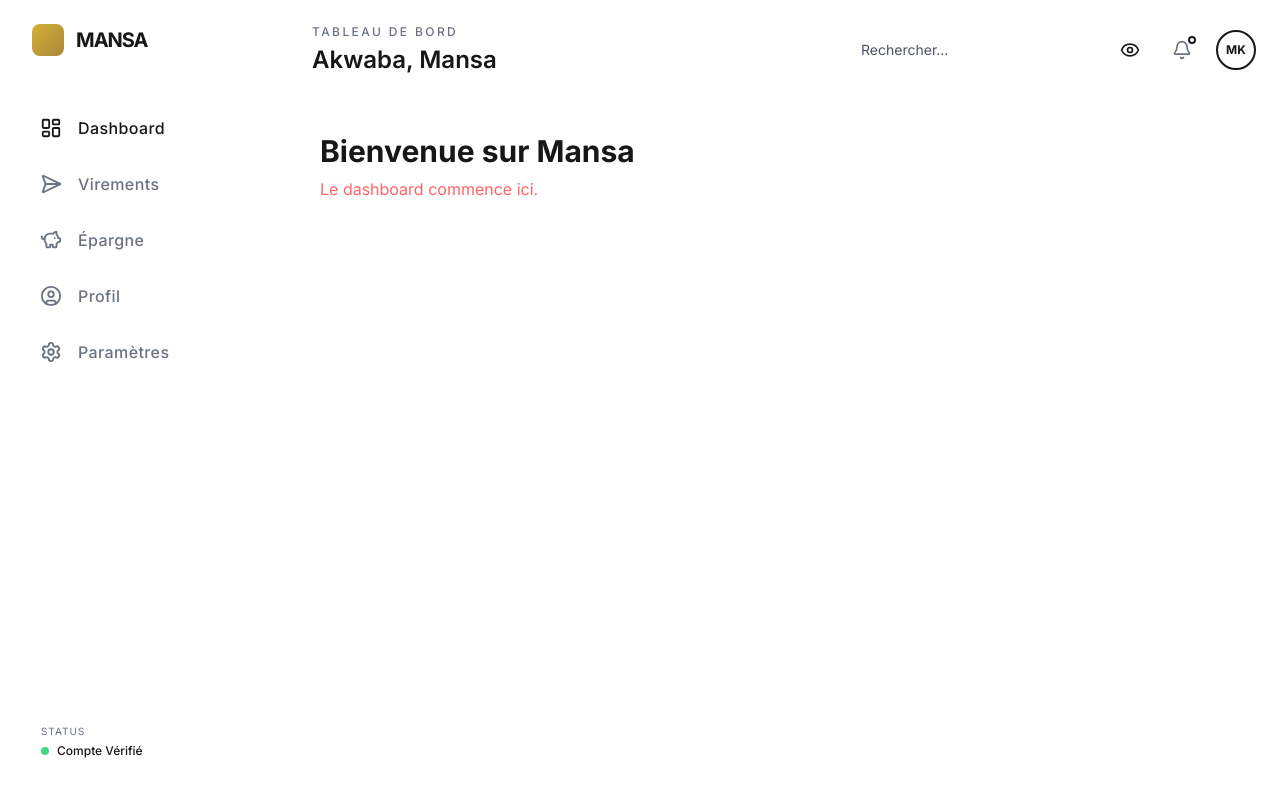
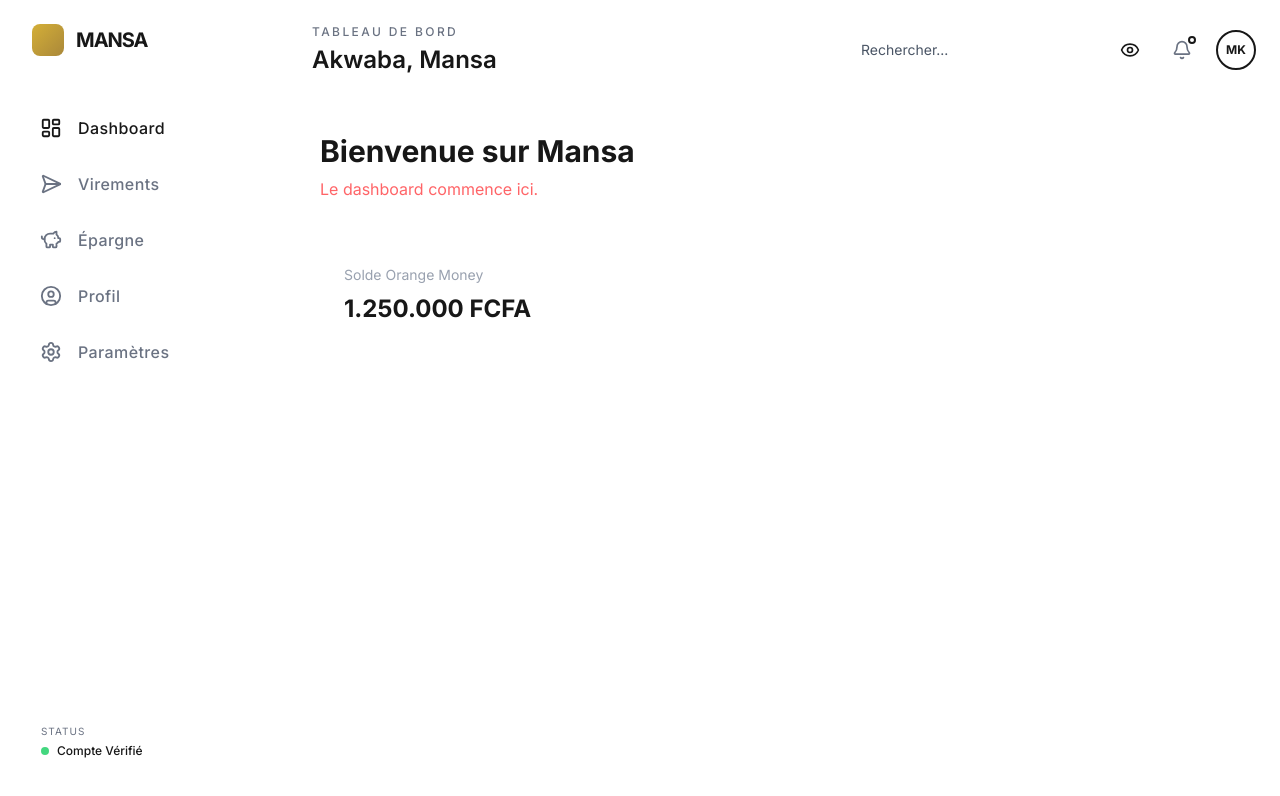
Before and after one commit to JojoKouam/mansa-next-gen, a Next.js app: page / in a window 1280 px wide. Shown: the top 796 px of the page. Built offline with nearby package versions, Linux system fonts and the light colour scheme.

Commit message:
[ADD]privacy context and header with master toggle

```diff
--- a/src/app/layout.tsx
+++ b/src/app/layout.tsx
@@ -2,6 +2,7 @@ import "./globals.css";
 import { Inter } from "next/font/google";
 import { Sidebar } from "@/components/layout/Sidebar";
 import { Header } from "@/components/layout/Header";
+import { PrivacyProvider } from "@/context/PrivacyContext";
 
 const inter = Inter({ subsets: ["latin"] });
 
@@ -13,6 +14,7 @@ export default function RootLayout({
   return (
     <html lang="fr">
       <body className={`${inter.className} bg-mansa-black text-mansa-offWhite antialiased`}>
+        <PrivacyProvider>
         <div className="flex min-h-screen">
           {/* 1. La Sidebar reste à gauche */}
           <Sidebar />
@@ -27,6 +29,7 @@ export default function RootLayout({
             </main>
           </div>
         </div>
+        </PrivacyProvider>
       </body>
     </html>
   );
--- a/src/app/page.tsx
+++ b/src/app/page.tsx
@@ -1,8 +1,19 @@
+"use client";
+import { usePrivacy } from "@/context/PrivacyContext";
 export default function Home() {
+    const { isPrivate } = usePrivacy();
   return (
     <div>
       <h1 className="text-3xl font-bold">Bienvenue sur Mansa</h1>
       <p className="text-red-400 mt-2">Le dashboard commence ici.</p>
+      <div className="mt-10 p-6 bg-mansa-anthracite rounded-2xl w-80">
+        <p className="text-gray-400 text-sm">Solde Orange Money</p>
+        <p className="text-2xl font-bold mt-2">
+          {/* Si c'est privé, on met des étoiles, sinon le montant */}
+          {isPrivate ? "•••••• FCFA" : "1.250.000 FCFA"}
+        </p>
+      </div>
     </div>
+
   );
 }
--- a/src/components/layout/Header.tsx
+++ b/src/components/layout/Header.tsx
@@ -1,10 +1,12 @@
 "use client";
 
 import { Bell, Search, Eye, EyeOff } from 'lucide-react';
-import { useState } from 'react';
+// import { useState } from 'react';
+import { usePrivacy } from "@/context/PrivacyContext"; // On importe le "Hook"
 
 export const Header = () => {
-  const [isPrivate, setIsPrivate] = useState(false);
+//   const [isPrivate, setIsPrivate] = useState(false);
+    const { isPrivate, togglePrivacy } = usePrivacy();
 
   return (
     <header className="sticky top-0 z-30 w-full border-b border-white/5 bg-mansa-black/60 backdrop-blur-xl p-6">
@@ -31,7 +33,7 @@ export const Header = () => {
 
           {/* Privacy Toggle */}
           <button
-            onClick={() => setIsPrivate(!isPrivate)}
+            onClick={togglePrivacy}
             className="p-2 hover:bg-mansa-anthracite rounded-full transition-colors text-mansa-gold"
             title={isPrivate ? "Afficher les montants" : "Masquer les montants"}
           >
--- /dev/null
+++ b/src/context/PrivacyContext.tsx
@@ -0,0 +1,32 @@
+"use client";
+
+import React, { createContext, useContext, useState } from 'react';
+
+// 1. On définit ce que notre "Cerveau" va gérer
+interface PrivacyContextType {
+  isPrivate: boolean;           // Est-ce que c'est caché ?
+  togglePrivacy: () => void;    // Fonction pour changer l'état
+}
+
+// 2. On crée la "Station de Radio" (le Context)
+const PrivacyContext = createContext<PrivacyContextType | undefined>(undefined);
+
+// 3. Le "Provider" : C'est l'antenne qui diffuse l'information
+export const PrivacyProvider = ({ children }: { children: React.ReactNode }) => {
+  const [isPrivate, setIsPrivate] = useState(false);
+
+  const togglePrivacy = () => setIsPrivate(!isPrivate);
+
+  return (
+    <PrivacyContext.Provider value={{ isPrivate, togglePrivacy }}>
+      {children}
+    </PrivacyContext.Provider>
+  );
+};
+
+// 4. Le "Hook" : C'est le petit appareil pour écouter la radio facilement
+export const usePrivacy = () => {
+  const context = useContext(PrivacyContext);
+  if (!context) throw new Error("usePrivacy doit être utilisé dans un PrivacyProvider");
+  return context;
+};
```
